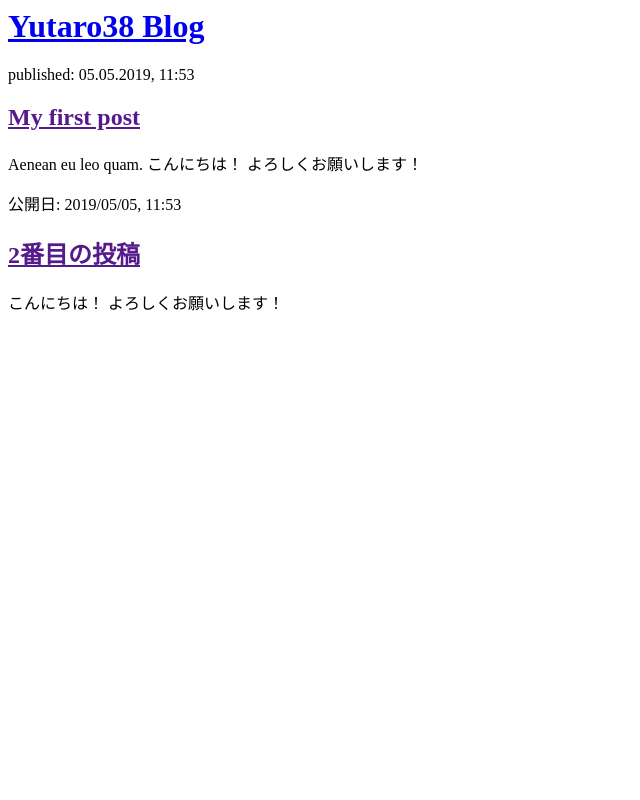
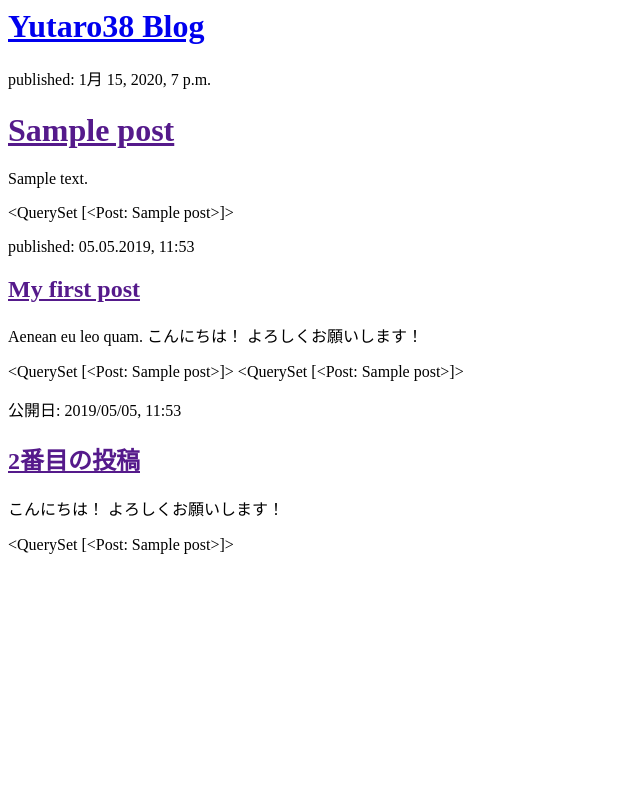
Before and after one commit to yutaro38/my-first-blog, a Django app: template blog/templates/blog/post_list.html in a window 1280 px wide. Shown: the whole page, without its empty margins (0-640 px from the left). Run offline with Django 3.2, Linux system fonts and the light colour scheme; the template is opened without the code that fills it: values that come from a table or form of the project are taken from there, others are empty; tables that the repository leaves empty hold one stand-in row (values such as "Sample post").

Commit message:
Modified templates to display posts from database.

```diff
--- a/blog/templates/blog/post_list.html
+++ b/blog/templates/blog/post_list.html
@@ -7,16 +7,24 @@
             <h1><a href="/">Yutaro38 Blog</a></h1>
         </div>
 
-        <div>
+        {% for post in posts %}
+            <div>
+                <p>published: {{ post.published_date }}</p>
+                <h1><a href="">{{ post.title }}</a></h1>
+                <p>{{ post.text|linebreaksbr }}</p>
+            </div>
+        {% endfor %}
+
+        {{posts}}
             <p>published: 05.05.2019, 11:53</p>
             <h2><a href="">My first post</a></h2>
             <p>Aenean eu leo quam. こんにちは！ よろしくお願いします！ </p>
-        </div>
+        {{posts}}
 
-        <div>
+        {{posts}}
             <p>公開日: 2019/05/05, 11:53</p>
             <h2><a href="">2番目の投稿</a></h2>
             <p> こんにちは！ よろしくお願いします！ </p>
-        </div>
+        {{posts}}
     </body>
 </html>
--- a/blog/views.py
+++ b/blog/views.py
@@ -1,4 +1,7 @@
 from django.shortcuts import render
+from django.utils import timezone
+from .models import Post
 
 def post_list(request):
+    Post.objects.filter(published_date__lte=timezone.now()).order_by('published_date')
     return render(request, 'blog/post_list.html', {})
```
